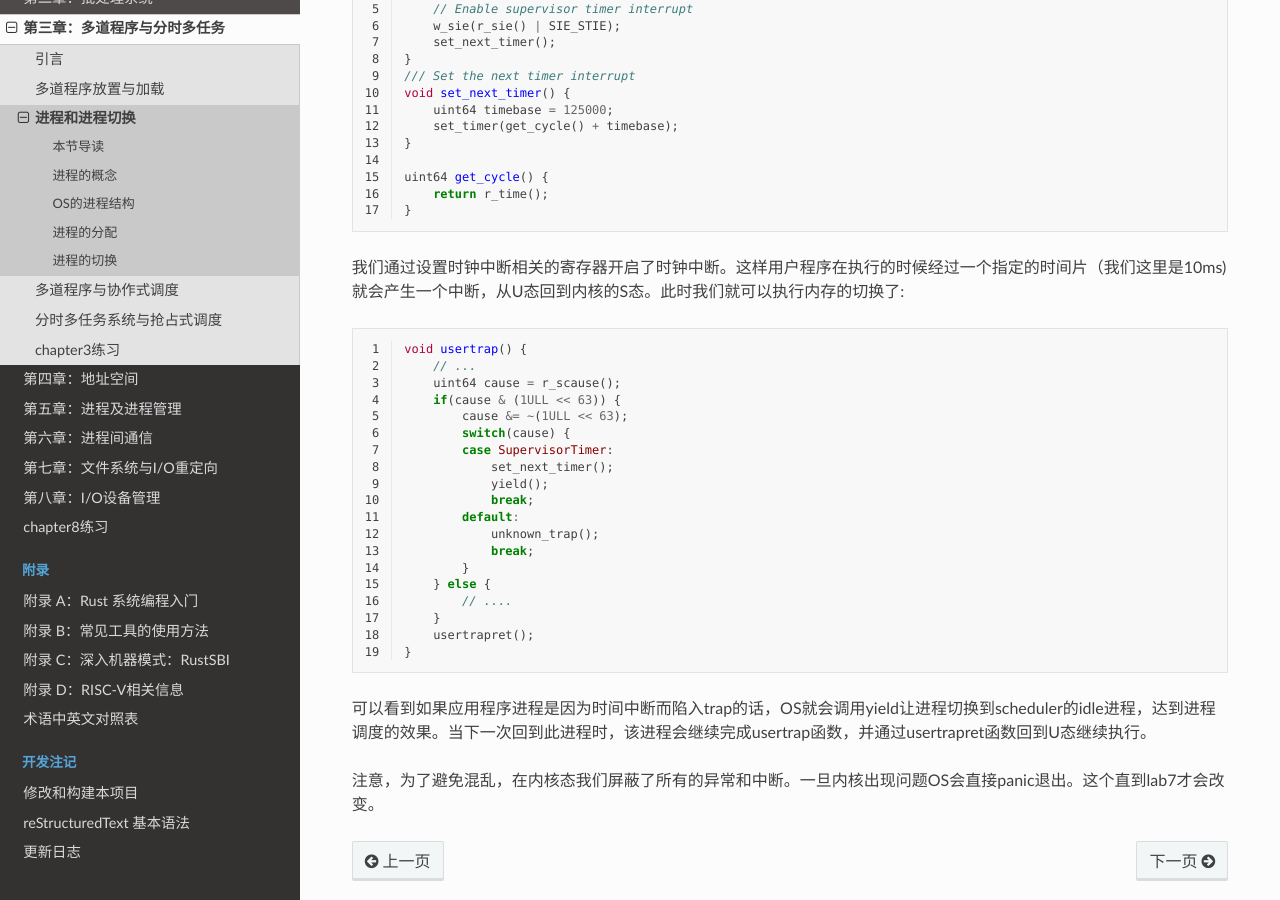
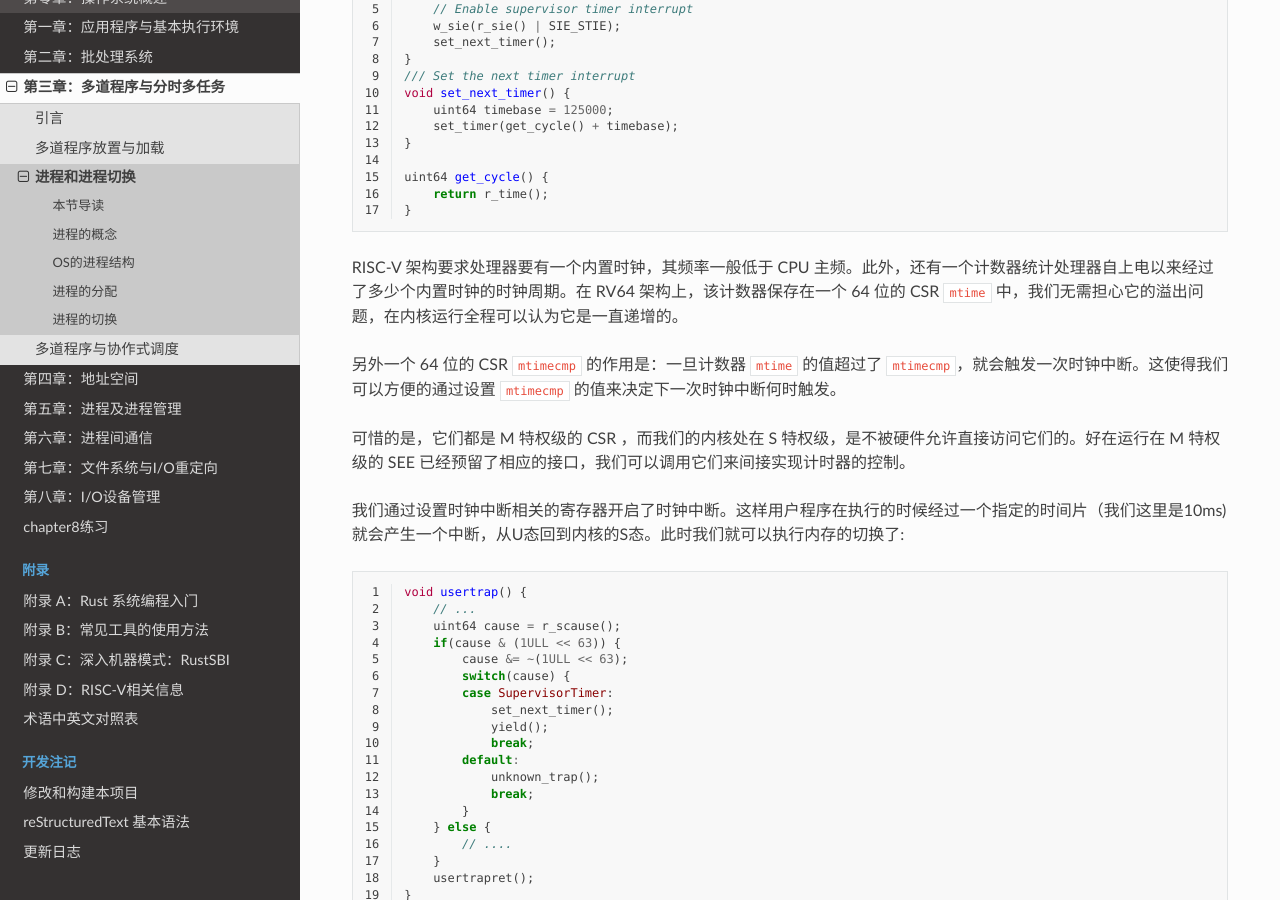
Before and after one commit to LearningOS/uCore-Tutorial-Guide-2022S, a Sphinx documentation site: the page built from source/chapter3/2task-switching.rst, in a window 1280 px wide and 900 px high, scrolled down 5346 px. Built offline with Sphinx 7.4.7 and the Read the Docs theme 2.0.0, drawn with Linux system fonts in a browser that asks for light colours; pages that are not in the unit, such as notebooks, are missing from menus.

```diff
--- a/source/chapter3/2task-switching.rst
+++ b/source/chapter3/2task-switching.rst
@@ -274,6 +274,12 @@ timer.c 中包含了相关函数，功能分别为：打开了时钟中断使能
         return r_time();
     }
 
+RISC-V 架构要求处理器要有一个内置时钟，其频率一般低于 CPU 主频。此外，还有一个计数器统计处理器自上电以来经过了多少个内置时钟的时钟周期。在 RV64 架构上，该计数器保存在一个 64 位的 CSR ``mtime`` 中，我们无需担心它的溢出问题，在内核运行全程可以认为它是一直递增的。
+
+另外一个 64 位的 CSR ``mtimecmp`` 的作用是：一旦计数器 ``mtime`` 的值超过了 ``mtimecmp``，就会触发一次时钟中断。这使得我们可以方便的通过设置 ``mtimecmp`` 的值来决定下一次时钟中断何时触发。
+
+可惜的是，它们都是 M 特权级的 CSR ，而我们的内核处在 S 特权级，是不被硬件允许直接访问它们的。好在运行在 M 特权级的 SEE 已经预留了相应的接口，我们可以调用它们来间接实现计时器的控制。
+
 我们通过设置时钟中断相关的寄存器开启了时钟中断。这样用户程序在执行的时候经过一个指定的时间片（我们这里是10ms)就会产生一个中断，从U态回到内核的S态。此时我们就可以执行内存的切换了:
 
 .. code-block:: C
--- a/source/chapter3/index.rst
+++ b/source/chapter3/index.rst
@@ -10,5 +10,4 @@
    1multi-loader
    2task-switching
    3multiprogramming
-   4time-sharing-system
-   5exercise
+   4exercise
--- a/source/chapter4/4sv39-implementation-2.rst
+++ b/source/chapter4/4sv39-implementation-2.rst
@@ -6,7 +6,7 @@ SV39多级页表机制：OS实现
 --------------------------
 
 
-本节我们将讲述OS是如何实现页表的支持的。在深入本章的内容之前，大家一定要牢记，完成虚拟地址查询页表或TLB转换成物理地址的过程是由硬件，也就是CPU来完成的。我们在框架之中实现的地址转换函数是为了我们在某些函数中自己计算虚拟地址到物理地址转换使用的。OS负责对页表进行建立、更改等处理，真正在程序运行时，CPU对指令、数据虚拟地址会十分机械地按照下面讲述的方法使用os创建好的页表进行地址转换。
+本节我们将讲述OS是如何实现页表的支持的。在深入本章的内容之前，大家一定要牢记，完成虚拟地址查询页表或TLB转换成物理地址的过程是由硬件，也就是CPU来完成的（MMU）。我们在框架之中实现的地址转换函数是为了我们在某些函数中自己计算虚拟地址到物理地址转换使用的。OS负责对页表进行建立、更改等处理，真正在程序运行时，CPU对指令、数据虚拟地址会十分机械地按照下面讲述的方法使用os创建好的页表进行地址转换。
 
 地址相关的数据结构抽象
 -----------------------------------
--- a/source/chapter4/index.rst
+++ b/source/chapter4/index.rst
@@ -9,6 +9,4 @@
    2address-space
    3sv39-implementation-1
    4sv39-implementation-2
-   5kernel-app-spaces
-   6multitasking-based-on-as
-   7exercise
+   5exercise
--- a/source/chapter7/index.rst
+++ b/source/chapter7/index.rst
@@ -7,8 +7,4 @@
    0intro
    1fs-interface
    2fs-implementation
-   3using-easy-fs-in-kernel
-   4cmdargs-and-redirection
-   5exercise
-
-最晚灭绝的“霸王龙”操作系统
+   3exercise
```
